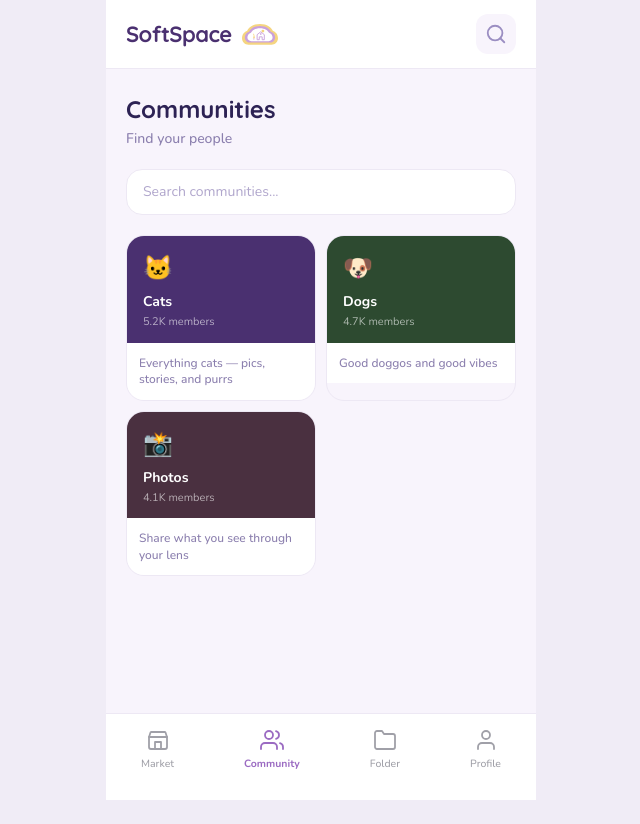
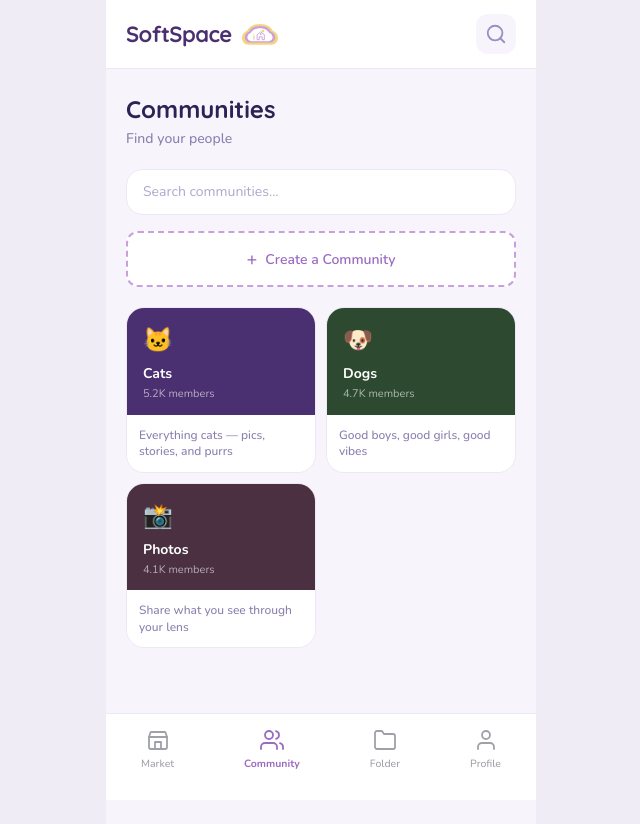
Before and after one commit to RayMangahas/rausche.ai, a Next.js app: page /community in a window 1280 px wide. Shown: the whole page, without its empty margins (319-959 px from the left). Before the commit the page ends 800 px from the top, so only its background shows below. Built offline with nearby package versions, Linux system fonts and the light colour scheme.

Commit message:
community pages update

```diff
--- a/src/app/community/page.tsx
+++ b/src/app/community/page.tsx
@@ -1,64 +1,293 @@
+"use client";
+
+import { useState } from "react";
+
+interface Community {
+  name: string;
+  members: string;
+  icon: string;
+  color: string;
+  desc: string;
+  isOwned: boolean;
+}
+
+const DEFAULT_COMMUNITIES: Community[] = [
+  { name: "Cats", members: "5.2K", icon: "🐱", color: "#4A3070", desc: "Everything cats — pics, stories, and purrs", isOwned: false },
+  { name: "Dogs", members: "4.7K", icon: "🐶", color: "#2D4A30", desc: "Good boys, good girls, good vibes", isOwned: false },
+  { name: "Photos", members: "4.1K", icon: "📸", color: "#4A3040", desc: "Share what you see through your lens", isOwned: false },
+];
+
+const ICON_OPTIONS = ["🎵", "🎮", "🏀", "🎨", "🌍", "💪", "📚", "🎬", "🍕", "🐾", "🌙", "☕", "🧠", "💬", "🎓", "✨", "🌸", "🔥", "💛", "🎧"];
+
+const COLOR_OPTIONS = [
+  "#4A3070", "#2D4A30", "#4A3040", "#1E3A4A",
+  "#3A2E1E", "#2E2A3A", "#1E2A3A", "#4A2030",
+  "#2A4A3A", "#3A3A1E", "#2D2654", "#4A3A1E",
+];
+
 export default function CommunityPage() {
-  const communities = [
-    {
-      name: "Cats",
-      members: "5.2K",
-      icon: "🐱",
-      color: "#4A3070",
-      desc: "Everything cats — pics, stories, and purrs",
-    },
-    {
-      name: "Dogs",
-      members: "4.7K",
-      icon: "🐶",
-      color: "#2D4A30",
-      desc: "Good doggos and good vibes",
-    },
-    {
-      name: "Photos",
-      members: "4.1K",
-      icon: "📸",
-      color: "#4A3040",
-      desc: "Share what you see through your lens",
-    },
-  ];
+  const [communities, setCommunities] = useState<Community[]>(DEFAULT_COMMUNITIES);
+  const [showCreate, setShowCreate] = useState(false);
+  const [confirmDelete, setConfirmDelete] = useState<number | null>(null);
+
+  // Create form state
+  const [newName, setNewName] = useState("");
+  const [newIcon, setNewIcon] = useState("🎵");
+  const [newColor, setNewColor] = useState("#4A3070");
+  const [newDesc, setNewDesc] = useState("");
+
+  const handleCreate = () => {
+    if (!newName.trim()) return;
+    const newCommunity: Community = {
+      name: newName.trim(),
+      members: "0",
+      icon: newIcon,
+      color: newColor,
+      desc: newDesc.trim() || "A new community",
+      isOwned: true,
+    };
+    setCommunities([...communities, newCommunity]);
+    setNewName("");
+    setNewIcon("🎵");
+    setNewColor("#4A3070");
+    setNewDesc("");
+    setShowCreate(false);
+  };
+
+  const handleDelete = (index: number) => {
+    setCommunities(communities.filter((_, i) => i !== index));
+    setConfirmDelete(null);
+  };
 
   return (
     <div className="px-5 pt-6 pb-24">
-      <h1 className="font-display font-bold text-2xl text-soft-purple-deeper mb-1">
-        Communities
-      </h1>
+      <div className="flex items-center justify-between mb-1">
+        <h1 className="font-display font-bold text-2xl text-soft-purple-deeper">
+          Communities
+        </h1>
+      </div>
       <p className="text-soft-muted text-sm font-medium mb-5">
         Find your people
       </p>
 
       {/* Search */}
-      <div className="bg-white rounded-soft border border-soft-lavender-border px-4 py-3 mb-5">
+      <div className="bg-white rounded-soft border border-soft-lavender-border px-4 py-3 mb-4">
         <p className="text-soft-muted-light text-sm">Search communities...</p>
       </div>
+
+      {/* Create Community Button */}
+      <button
+        onClick={() => setShowCreate(true)}
+        className="w-full mb-5 py-3 rounded-xl border-2 border-dashed border-soft-lavender text-[14px] font-semibold text-soft-purple bg-white hover:bg-soft-lavender-bg transition-colors cursor-pointer flex items-center justify-center gap-2"
+      >
+        <span className="text-lg">+</span>
+        Create a Community
+      </button>
 
       {/* Community grid */}
       <div className="grid grid-cols-2 gap-2.5">
         {communities.map((c, i) => (
           <div
-            key={i}
-            className="rounded-softer overflow-hidden border border-soft-lavender-border cursor-pointer hover:shadow-md transition-shadow"
+            key={`${c.name}-${i}`}
+            className="rounded-softer overflow-hidden border border-soft-lavender-border cursor-pointer hover:shadow-md transition-shadow relative"
           >
             <div className="p-4 pb-3" style={{ backgroundColor: c.color }}>
-              <span className="text-2xl">{c.icon}</span>
+              <div className="flex items-start justify-between">
+                <span className="text-2xl">{c.icon}</span>
+                {c.isOwned && (
+                  <button
+                    onClick={(e) => {
+                      e.stopPropagation();
+                      setConfirmDelete(i);
+                    }}
+                    className="bg-white/20 rounded-full w-6 h-6 flex items-center justify-center text-white/80 text-xs hover:bg-white/30 transition-colors"
+                  >
+                    ✕
+                  </button>
+                )}
+              </div>
               <p className="font-bold text-sm text-white mt-2">{c.name}</p>
-              <p className="text-[11px] text-white/60 mt-0.5">
-                {c.members} members
-              </p>
+              <p className="text-[11px] text-white/60 mt-0.5">{c.members} members</p>
             </div>
             <div className="bg-white p-3">
-              <p className="text-xs text-soft-muted font-medium leading-snug">
-                {c.desc}
-              </p>
+              <p className="text-xs text-soft-muted font-medium leading-snug">{c.desc}</p>
+              {c.isOwned && (
+                <p className="text-[9px] text-soft-purple font-bold mt-1.5 uppercase tracking-wider">
+                  Your community
+                </p>
+              )}
             </div>
           </div>
         ))}
       </div>
+
+      {/* Create Community Modal */}
+      {showCreate && (
+        <div
+          className="fixed inset-0 z-[100] flex items-center justify-center px-5"
+          style={{ background: "rgba(45, 34, 84, 0.6)", backdropFilter: "blur(8px)" }}
+          onClick={() => setShowCreate(false)}
+        >
+          <div
+            onClick={(e) => e.stopPropagation()}
+            className="bg-white w-full max-w-[380px] px-5 pt-6 pb-7 max-h-[85vh] overflow-y-auto"
+            style={{ borderRadius: "24px" }}
+          >
+            <h2 className="font-display font-bold text-lg text-soft-purple-deeper mb-5">
+              Create a Community
+            </h2>
+
+            {/* Preview */}
+            <div className="rounded-softer overflow-hidden border border-soft-lavender-border mb-5">
+              <div className="p-4 pb-3" style={{ backgroundColor: newColor }}>
+                <span className="text-2xl">{newIcon}</span>
+                <p className="font-bold text-sm text-white mt-2">
+                  {newName || "Community Name"}
+                </p>
+                <p className="text-[11px] text-white/60 mt-0.5">0 members</p>
+              </div>
+              <div className="bg-white p-3">
+                <p className="text-xs text-soft-muted font-medium leading-snug">
+                  {newDesc || "Your community description"}
+                </p>
+              </div>
+            </div>
+
+            {/* Community Name */}
+            <div className="mb-4">
+              <label className="text-[11px] text-soft-text-secondary font-semibold uppercase tracking-wider block mb-1.5">
+                Community Name
+              </label>
+              <input
+                type="text"
+                value={newName}
+                onChange={(e) => setNewName(e.target.value)}
+                maxLength={30}
+                placeholder="Name your community"
+                className="w-full bg-soft-lavender-bg rounded-xl px-4 py-3 text-[14px] text-soft-purple-deeper font-medium border border-soft-lavender-border outline-none focus:ring-2 focus:ring-soft-purple/20"
+              />
+            </div>
+
+            {/* Description */}
+            <div className="mb-4">
+              <label className="text-[11px] text-soft-text-secondary font-semibold uppercase tracking-wider block mb-1.5">
+                Description
+              </label>
+              <input
+                type="text"
+                value={newDesc}
+                onChange={(e) => setNewDesc(e.target.value)}
+                maxLength={60}
+                placeholder="What's this community about?"
+                className="w-full bg-soft-lavender-bg rounded-xl px-4 py-3 text-[14px] text-soft-purple-deeper font-medium border border-soft-lavender-border outline-none focus:ring-2 focus:ring-soft-purple/20"
+              />
+            </div>
+
+            {/* Icon Picker */}
+            <div className="mb-4">
+              <label className="text-[11px] text-soft-text-secondary font-semibold uppercase tracking-wider block mb-1.5">
+                Choose an Icon
+              </label>
+              <div className="flex flex-wrap gap-2">
+                {ICON_OPTIONS.map((icon) => (
+                  <button
+                    key={icon}
+                    onClick={() => setNewIcon(icon)}
+                    className={`w-10 h-10 rounded-xl text-xl flex items-center justify-center transition-all ${
+                      newIcon === icon
+                        ? "bg-soft-purple text-white scale-110 shadow-md"
+                        : "bg-soft-lavender-bg hover:bg-soft-lavender-light"
+                    }`}
+                  >
+                    {icon}
+                  </button>
+                ))}
+              </div>
+            </div>
+
+            {/* Color Picker */}
+            <div className="mb-6">
+              <label className="text-[11px] text-soft-text-secondary font-semibold uppercase tracking-wider block mb-1.5">
+                Choose a Color
+              </label>
+              <div className="flex flex-wrap gap-2">
+                {COLOR_OPTIONS.map((color) => (
+                  <button
+                    key={color}
+                    onClick={() => setNewColor(color)}
+                    className={`w-10 h-10 rounded-xl transition-all ${
+                      newColor === color
+                        ? "scale-110 shadow-md ring-2 ring-soft-purple ring-offset-2"
+                        : "hover:scale-105"
+                    }`}
+                    style={{ backgroundColor: color }}
+                  />
+                ))}
+              </div>
+            </div>
+
+            {/* Buttons */}
+            <div className="flex gap-3">
+              <button
+                onClick={() => setShowCreate(false)}
+                className="flex-1 py-3 rounded-xl border border-soft-lavender text-[13px] font-semibold text-soft-muted hover:bg-soft-lavender-bg transition-colors"
+              >
+                Cancel
+              </button>
+              <button
+                onClick={handleCreate}
+                className={`flex-1 py-3 rounded-xl text-[13px] font-semibold transition-colors ${
+                  newName.trim()
+                    ? "bg-soft-purple text-white hover:bg-soft-purple-dark"
+                    : "bg-soft-lavender-light text-soft-muted-light cursor-not-allowed"
+                }`}
+                disabled={!newName.trim()}
+              >
+                Create
+              </button>
+            </div>
+          </div>
+        </div>
+      )}
+
+      {/* Delete Confirmation Modal */}
+      {confirmDelete !== null && (
+        <div
+          className="fixed inset-0 z-[100] flex items-center justify-center px-5"
+          style={{ background: "rgba(45, 34, 84, 0.6)", backdropFilter: "blur(8px)" }}
+          onClick={() => setConfirmDelete(null)}
+        >
+          <div
+            onClick={(e) => e.stopPropagation()}
+            className="bg-white w-full max-w-[320px] px-5 pt-6 pb-6 text-center"
+            style={{ borderRadius: "24px" }}
+          >
+            <div className="text-4xl mb-3">
+              {communities[confirmDelete].icon}
+            </div>
+            <h3 className="font-display font-bold text-[16px] text-soft-purple-deeper mb-1.5">
+              Delete &ldquo;{communities[confirmDelete].name}&rdquo;?
+            </h3>
+            <p className="text-[13px] text-soft-muted font-medium mb-5">
+              This can&apos;t be undone. Your community and all its content will be removed.
+            </p>
+            <div className="flex gap-3">
+              <button
+                onClick={() => setConfirmDelete(null)}
+                className="flex-1 py-2.5 rounded-xl border border-soft-lavender text-[13px] font-semibold text-soft-muted hover:bg-soft-lavender-bg transition-colors"
+              >
+                Keep it
+              </button>
+              <button
+                onClick={() => handleDelete(confirmDelete)}
+                className="flex-1 py-2.5 rounded-xl bg-red-500 text-white text-[13px] font-semibold hover:bg-red-600 transition-colors"
+              >
+                Delete
+              </button>
+            </div>
+          </div>
+        </div>
+      )}
     </div>
   );
 }
```
